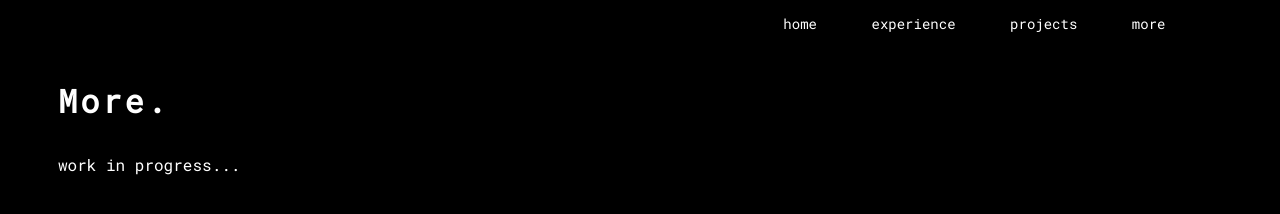
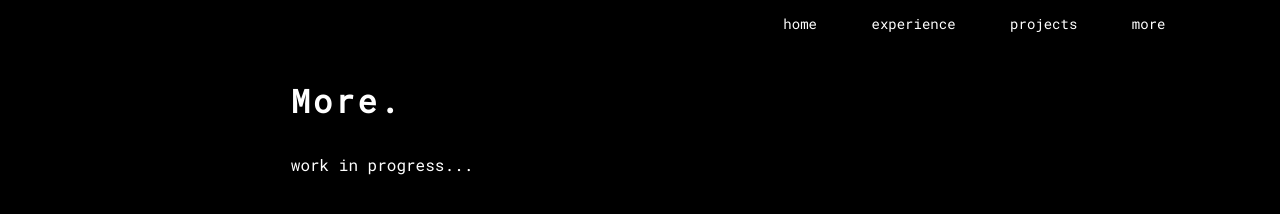
Before and after one commit to au-s-ti-n/personal_website, a website: page more.html in a window 1280 px wide. Drawn offline with Linux system fonts and the light colour scheme.

Commit message:
morev2
fixed more margins

```diff
--- a/more.css
+++ b/more.css
@@ -97,7 +97,7 @@ p {
     margin-bottom: 5%;
 }
 
-#experience{
+#leftright{
     margin-right: 20%;
     margin-left: 20%;
 }
--- a/more.html
+++ b/more.html
@@ -13,11 +13,14 @@
   </head>
 
     <body>
-        <div id="more">
-            <div class="container">
-                <h1 class="header">More.</h1>
+        <div id="leftright">
+            <div id="more">
+                <div class="container">
+                    <h1 class="header">More.</h1>
+                </div>
             </div>
+            <p>work in progress...</p>
         </div>
-        <p>work in progress...</p>
+
     </body>
 </html>
```
